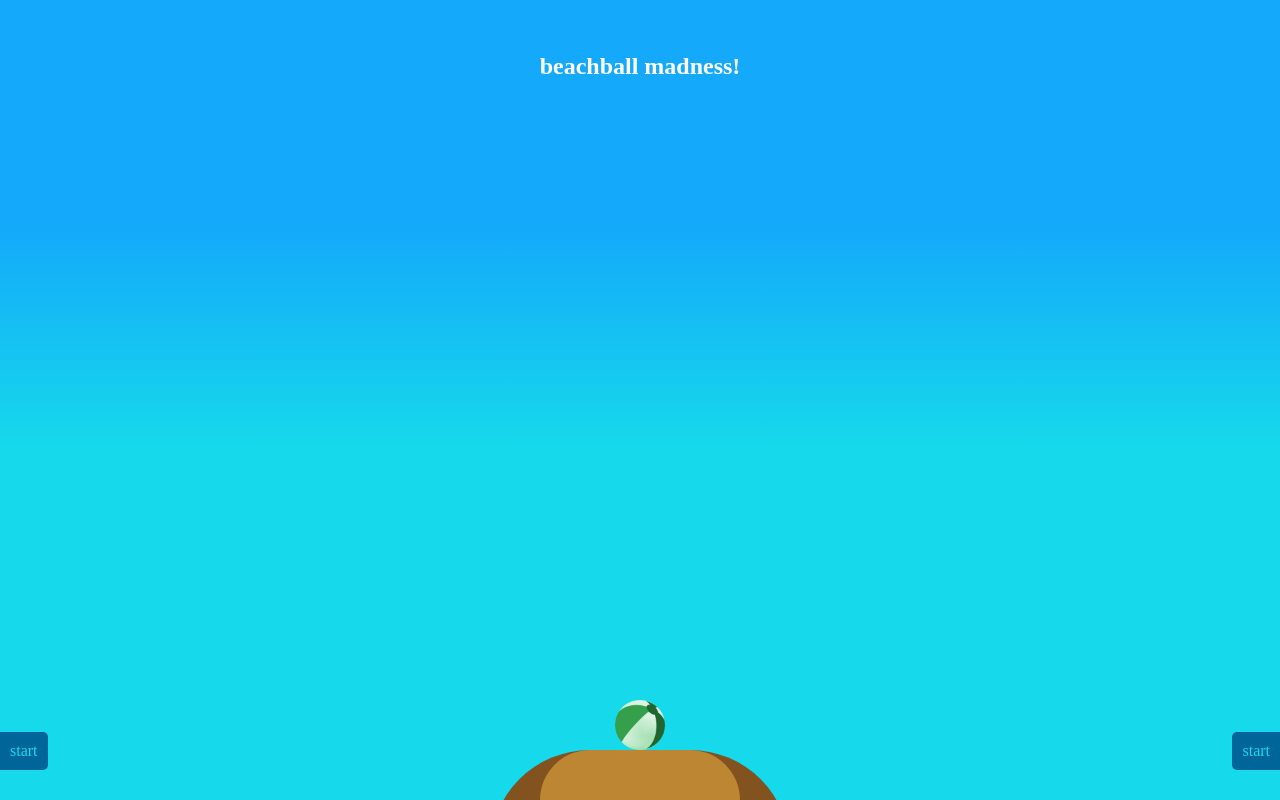
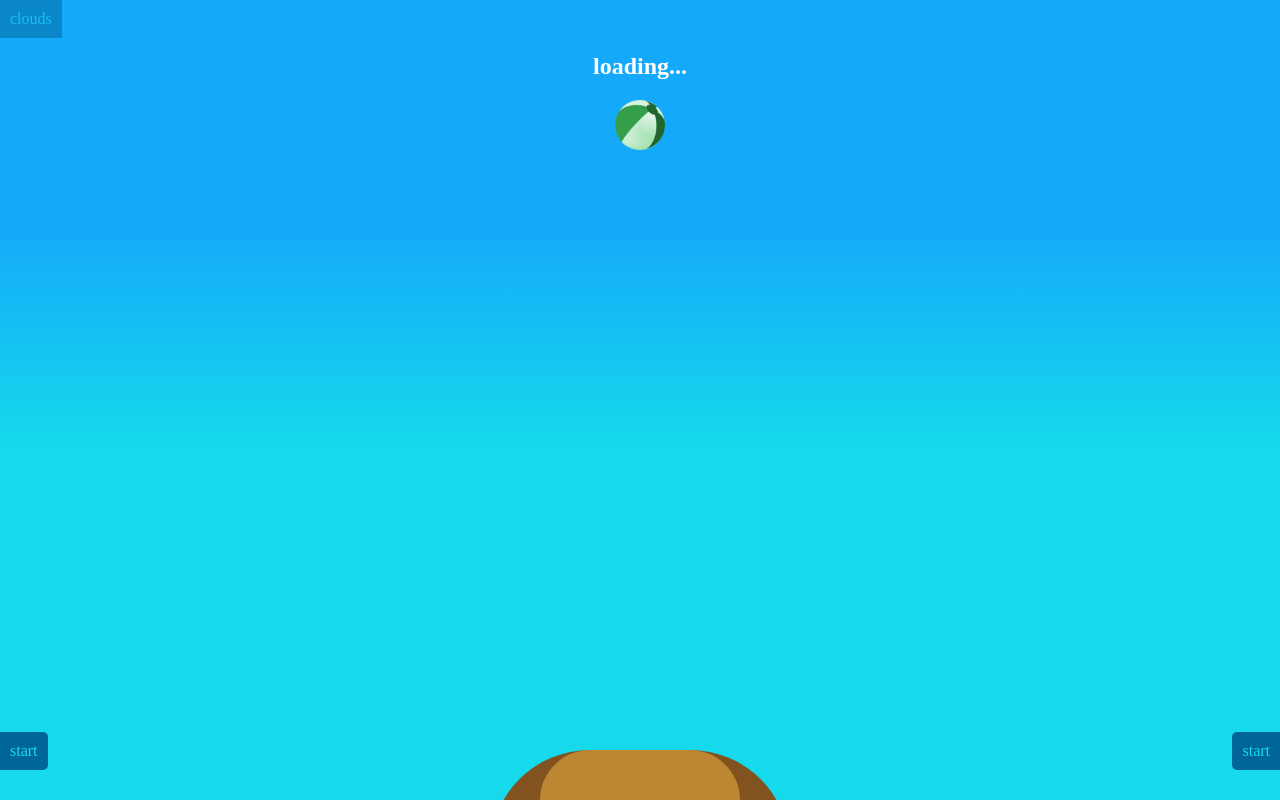
Before and after one commit to tyrannosaur/beachball, a Flask app: page / in a window 1280 px wide. Run offline with Flask 2, Linux system fonts and the light colour scheme; some web fonts are replaced.

Commit message:
Added clouds toggle

```diff
--- a/server.py
+++ b/server.py
@@ -15,5 +15,13 @@ def page_not_found(error):
 def home():
    return render_template('index.html')
 
+@app.route('/humans.txt')
+def humans():
+   return redirect(url_for('static', filename='humans.txt'))
+
+@app.route('/robots.txt')
+def robots():
+   return redirect(url_for('static', filename='robots.txt'))
+
 if __name__ == "__main__":
   app.run(app.config['HOST'], app.config['PORT'])
--- a/static/js/main.js
+++ b/static/js/main.js
@@ -238,6 +238,8 @@ var app = {};
          $(Game).on('game.start game.unpause', function(e) {
             gravityLastInterval = setInterval(changeGravity, gravityDelay);
          });
+
+         $(Game).triggHandler({type: 'game.loaded'});
       }
       else {
          $(Game).triggerHandler({type : 'game.notLoaded', reason : 'device gravity not supported in your browser'});
@@ -258,7 +260,8 @@ var app = {};
       targetFPS : 30
    }
 
-   var w = $(window),
+   var lastInterval = undefined,
+       w = $(window),
        clouds = [],
        parsePx = function(x) { return parseFloat(x.replace(/px/i, '')); };
 
@@ -306,7 +309,13 @@ var app = {};
          clouds.push(c);
       }
 
-      setInterval(step, 1000 /  settings.targetFPS);
+      lastInterval = setInterval(step, 1000 /  settings.targetFPS);
+   }
+
+   Clouds.uninit = function() {
+      if (lastInterval != undefined) { clearInterval(lastInterval); }
+      $('#sea').children().remove();
+      clouds = [];
    }
 
    app.clouds = Clouds;
@@ -375,17 +384,31 @@ var app = {};
          }
       });
 
-      //app.clouds.init();
+      $(game).on('game.loaded', function() {
+         $('#counter').html(title);
+         $('.start').click(function() {
+            if (!running) {
+               running = true;
+               $('.start').fadeOut();
+               $(game).triggerHandler({type: 'game.start'});
+            }
+         });
+      });
+
       game.init();
 
-      $('.start').click(function() {
-         if (!running) {
-            running = true;
-            $('.start').fadeOut();
-            $(game).triggerHandler({type: 'game.start'});
+      var toggled = false;
+
+      $('#clouds-toggle').click(function() {
+         if (toggled) {
+            $(this).attr('value', 'clouds');
+            app.clouds.uninit();
          }
+         else {
+            $(this).attr('value', 'no clouds');
+            app.clouds.init();
+         }
+         toggled = !toggled;
       });
-
-      $('#counter').text(title);
    });
 })(app);
--- a/templates/index.html
+++ b/templates/index.html
@@ -20,14 +20,14 @@
   <meta name="HandheldFriendly" content="True">
   <meta name="MobileOptimized" content="320">
 
-  <link rel="apple-touch-icon-precomposed" sizes="114x114" href="img/h/apple-touch-icon.png">
-  <link rel="apple-touch-icon-precomposed" sizes="72x72" href="img/m/apple-touch-icon.png">
-  <link rel="apple-touch-icon-precomposed" href="img/l/apple-touch-icon-precomposed.png">
+  <link rel="apple-touch-icon-precomposed" sizes="114x114" href="{{url_for('static', filename='img/h/apple-touch-icon.png')}}">
+  <link rel="apple-touch-icon-precomposed" sizes="72x72" href="{{url_for('static', filename='img/m/apple-touch-icon.png')}}">
+  <link rel="apple-touch-icon-precomposed" href="{{url_for('static', filename='img/l/apple-touch-icon-precomposed.png')}}">
 
   <meta name="viewport" content="width=device-width, initial-scale=1, maximum-scale=1, user-scalable=0" />
   <meta name="apple-mobile-web-app-capable" content="yes" />
 
-  <link rel="shortcut icon" href="img/l/apple-touch-icon.png">
+  <link rel="shortcut icon" href="{{url_for('static', filename='img/l/apple-touch-icon.png')}}">
 
   <!-- Place favicon.ico and apple-touch-icon.png in the root directory: mathiasbynens.be/notes/touch-icons -->
 
@@ -35,7 +35,7 @@
   <link href='http://fonts.googleapis.com/css?family=Wellfleet' rel='stylesheet' type='text/css'>
   <style type="text/css">
 
-   .start {
+   .start, #clouds-toggle {
       font-family: 'Wellfleet';
       font-size: 12pt;
       border: 0px solid white;
@@ -57,6 +57,12 @@
       bottom: 30px;
       right: 0px;
       -webkit-border-radius: 5px 0 0 5px;
+   }
+
+   #clouds-toggle {
+      top: 0px;
+      left: 0px;
+      opacity: 0.5;
    }
 
    #header {
@@ -138,6 +144,9 @@
       height: auto;
    }
 
+   #cloud {
+      visibility: hidden;
+   }
   </style>
 
   <!-- More ideas for your <head> here: h5bp.com/d/head-Tips -->
@@ -164,6 +173,7 @@
     <div id="counter">loading...</div>
   </h1>
 
+  <input type="button" id="clouds-toggle" value="clouds" />
   <input type="button" id="start-left" class="start" value="start" />
   <input type="button" id="start-right" class="start" value="start" />
 
```
Also changed, not shown: 2 other files.
